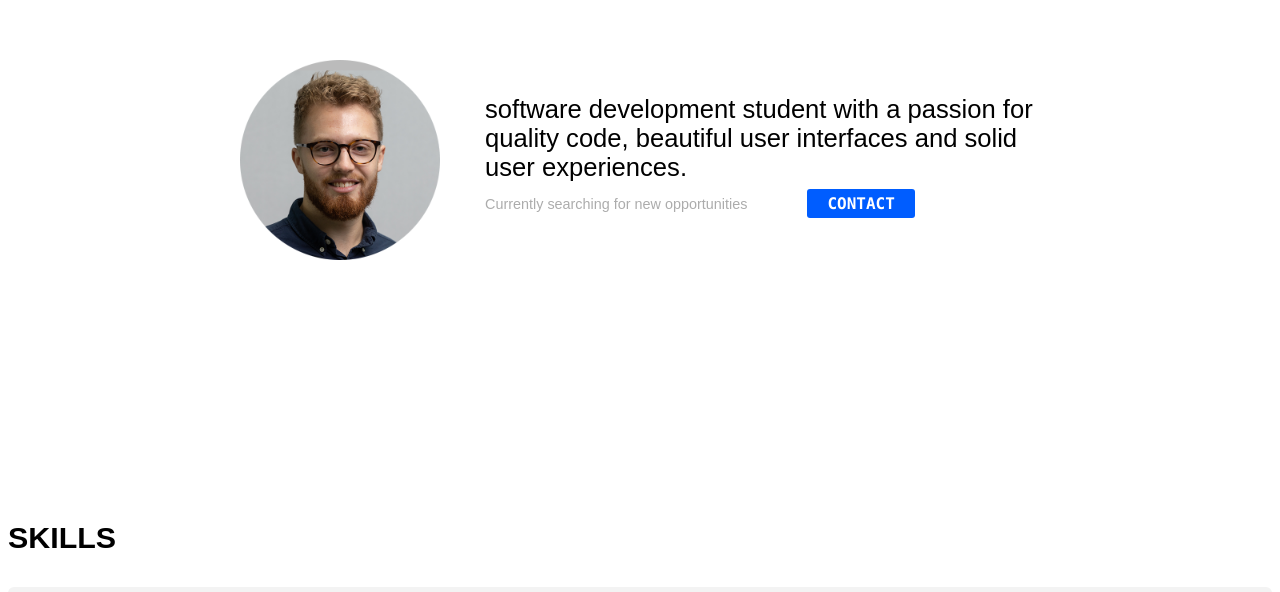
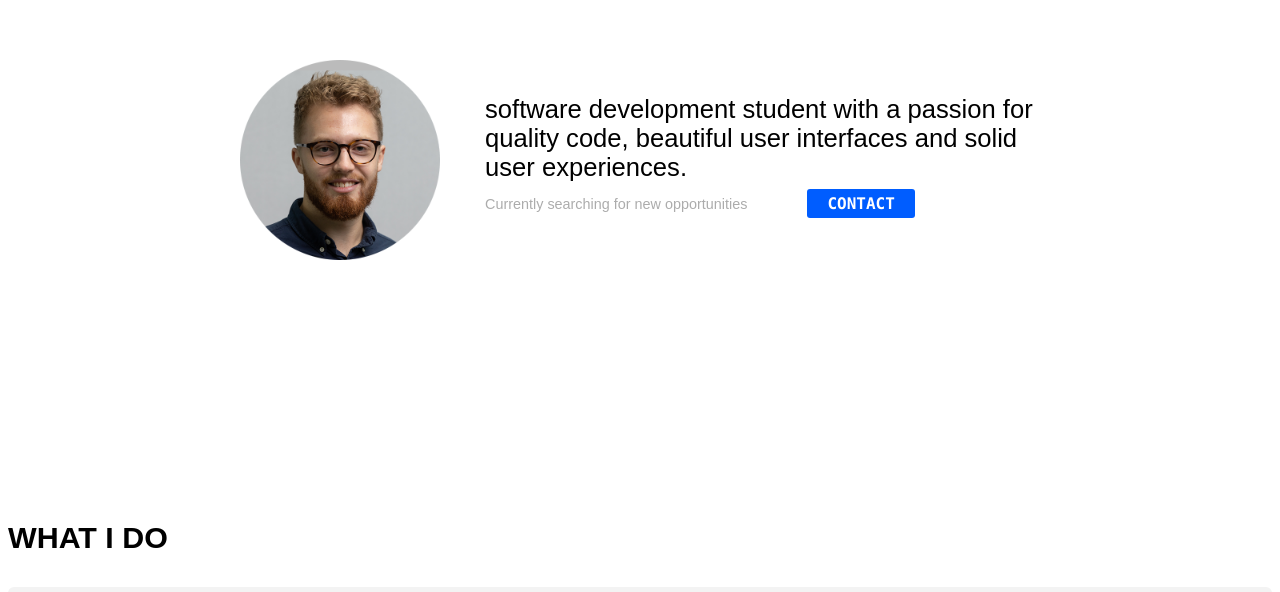
Before and after one commit to frederikfink/frederikfink.dk, a plain HTML site: page index.html in a window 1280 px wide. Shown: the part 208-800 px from the top of the page. Drawn offline with Linux system fonts and the light colour scheme; a web font is replaced by a local one.

Commit message:
Update index.html

```diff
--- a/index.html
+++ b/index.html
@@ -25,7 +25,7 @@
     </div>
 
     <div class="section">
-      <h3 style="margin-bottom: 32px;">SKILLS</h3>
+      <h3 style="margin-bottom: 32px;">WHAT I DO</h3>
       <div class="skill">
         <div class="skill_desc">
           <img src="img/vector.png" alt="skill icon" />
```
